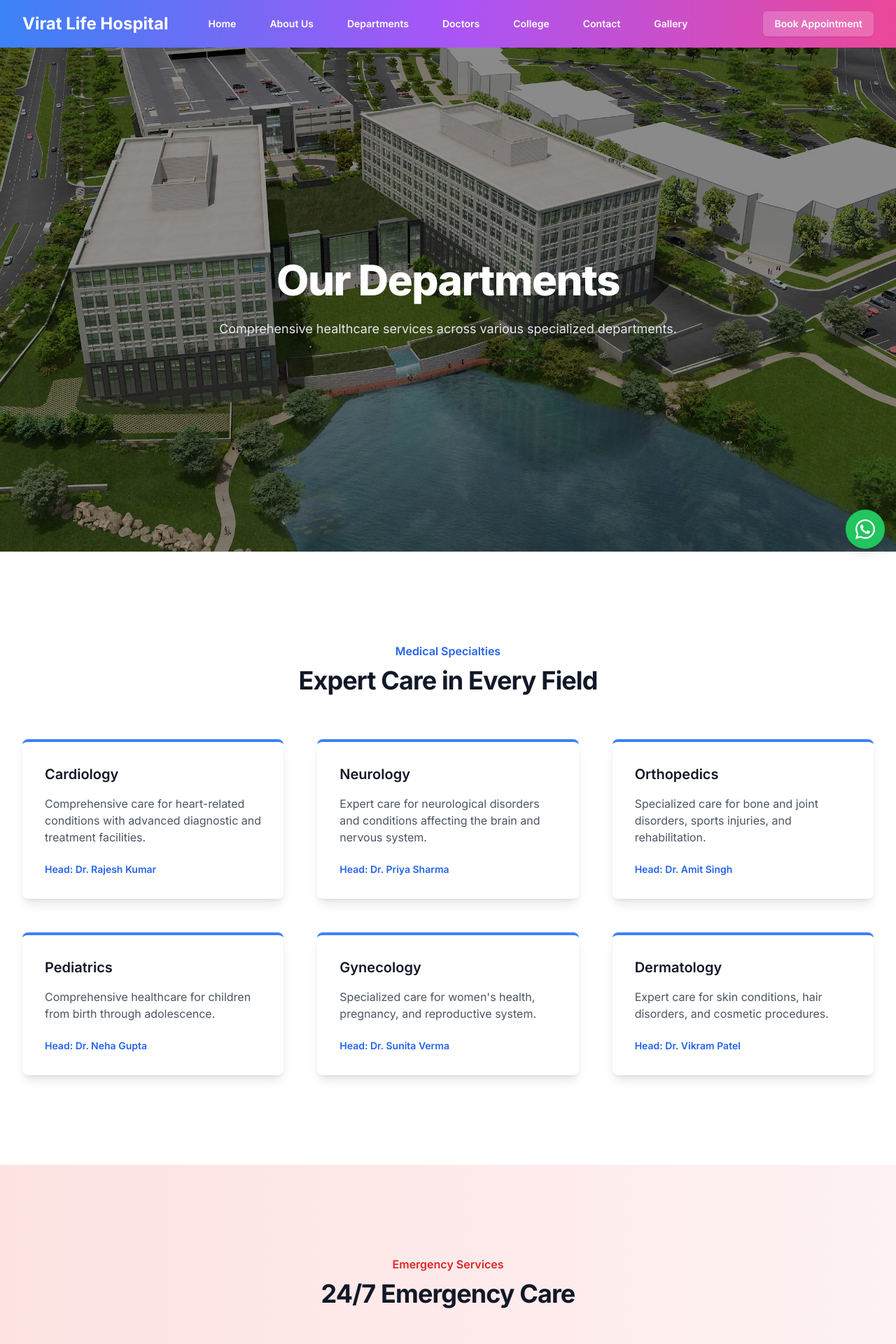
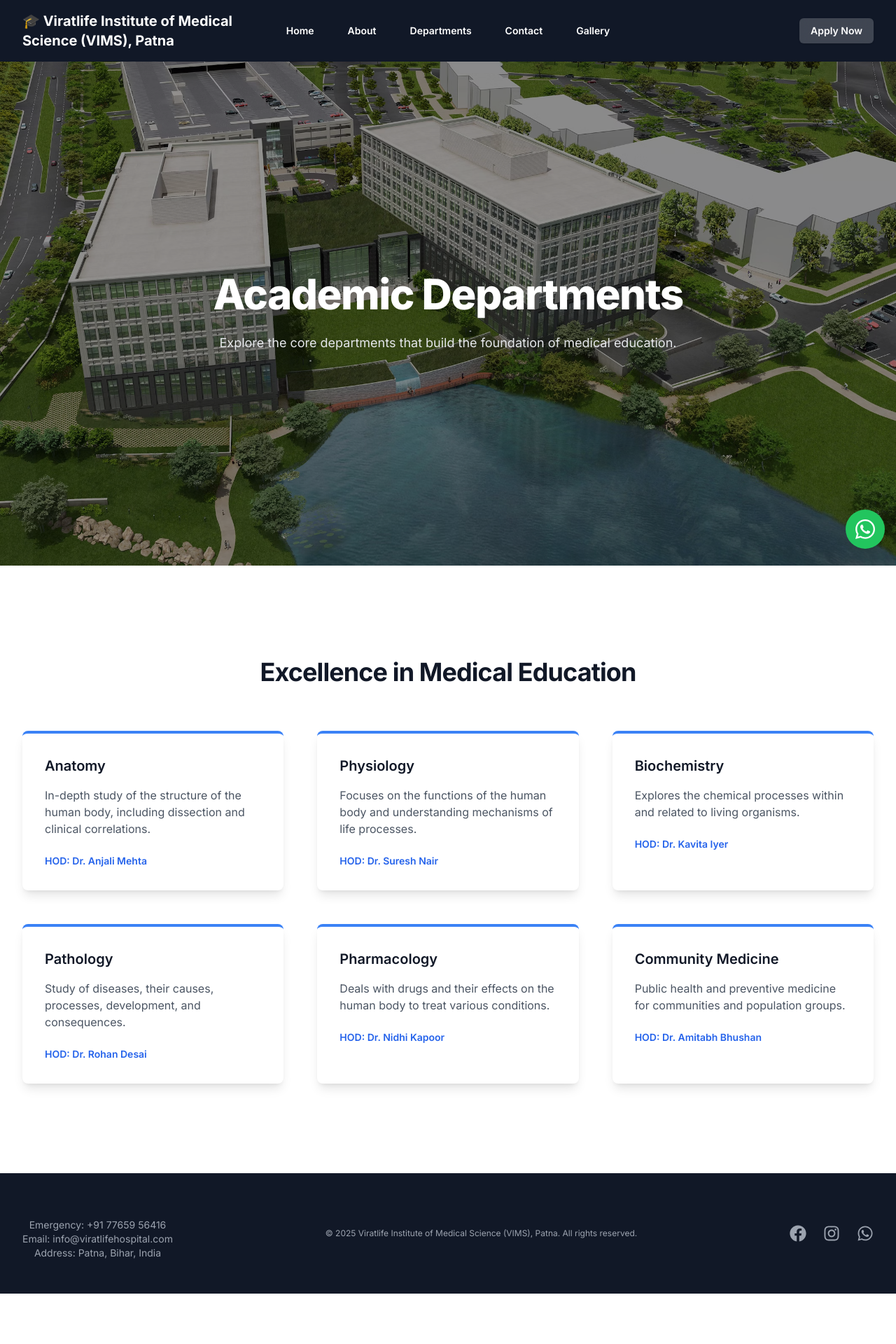
Before and after one commit to Krishnamurari7/virat-hospital, a Next.js app: page /departments in a window 1280 px wide. Shown: the top 1920 px of the page at 70% size. After the commit the page ends 1848 px from the top, so only its background shows below. Built offline with nearby package versions, Linux system fonts and the light colour scheme.

Commit message:
update  commit

```diff
--- a/app/appointment/page.tsx
+++ b/app/apply/page.tsx
@@ -10,13 +10,13 @@ const backgroundImages = [
   '/images/images3.avif',
 ];
 
-export default function Appointment() {
+export default function ApplyPage() {
   const [formData, setFormData] = useState({
     name: '',
     email: '',
     phone: '',
     department: '',
-    doctor: '',
+    role: '',
     date: '',
     time: '',
     message: '',
@@ -27,13 +27,13 @@ export default function Appointment() {
   useEffect(() => {
     const interval = setInterval(() => {
       setCurrentBg((prev) => (prev + 1) % backgroundImages.length);
-    }, 5000); // Change background every 5 seconds
+    }, 5000);
     return () => clearInterval(interval);
   }, []);
 
   const handleSubmit = (e: React.FormEvent) => {
     e.preventDefault();
-    console.log('Appointment form submitted:', formData);
+    console.log('Apply form submitted:', formData);
   };
 
   const handleChange = (e: React.ChangeEvent<HTMLInputElement | HTMLSelectElement | HTMLTextAreaElement>) => {
@@ -48,7 +48,7 @@ export default function Appointment() {
     <div className="relative min-h-screen bg-white">
       <Navigation />
 
-      {/* Hero Section with Animated Background */}
+      {/* Hero Section */}
       <div className="relative isolate overflow-hidden h-[80vh] flex items-center justify-center">
         <div
           className="absolute inset-0 bg-cover bg-center transition-all duration-1000"
@@ -62,17 +62,17 @@ export default function Appointment() {
           animate={{ opacity: 1, y: 0 }}
           transition={{ duration: 1 }}
         >
-          <h1 className="text-5xl md:text-6xl font-bold text-white drop-shadow-lg">Book an Appointment</h1>
+          <h1 className="text-5xl md:text-6xl font-bold text-white drop-shadow-lg">Apply Now</h1>
           <p className="mt-6 text-lg md:text-xl text-white/90">
-            Schedule a consultation with our expert doctors for personalized healthcare services.
+            Join our mission to provide better services and opportunities.
           </p>
         </motion.div>
       </div>
 
-      {/* Appointment Form */}
+      {/* Apply Form */}
       <div className="relative z-10 mx-auto max-w-7xl px-6 py-8 sm:py-16 lg:px-8">
+        <h2 className="text-center pb-3 text-3xl font-semibold leading-7 text-blue-600">Application Form</h2>
 
-      <h2 className="text-center pb-3 text-3xl font-semibold leading-7 text-blue-600">Appointment Form</h2>
         <motion.div
           className="mx-auto max-w-2xl bg-white/80 backdrop-blur-md rounded-2xl p-10 shadow-2xl"
           initial={{ opacity: 0, y: 50 }}
@@ -81,6 +81,7 @@ export default function Appointment() {
           transition={{ duration: 0.8 }}
         >
           <form onSubmit={handleSubmit} className="space-y-6">
+            {/* Name, Email, Phone */}
             {[
               { label: 'Full Name', name: 'name', type: 'text' },
               { label: 'Email', name: 'email', type: 'email' },
@@ -119,37 +120,33 @@ export default function Appointment() {
                   required
                 >
                   <option value="">Select Department</option>
-                  <option value="cardiology">Cardiology</option>
-                  <option value="neurology">Neurology</option>
-                  <option value="orthopedics">Orthopedics</option>
-                  <option value="pediatrics">Pediatrics</option>
-                  <option value="gynecology">Gynecology</option>
-                  <option value="dermatology">Dermatology</option>
+                  <option value="development">Development</option>
+                  <option value="design">Design</option>
+                  <option value="marketing">Marketing</option>
+                  <option value="operations">Operations</option>
                 </select>
               </div>
             </div>
 
-            {/* Doctor */}
+            {/* Role */}
             <div>
-              <label htmlFor="doctor" className="block text-sm font-medium leading-6 text-gray-900">
-                Doctor
+              <label htmlFor="role" className="block text-sm font-medium leading-6 text-gray-900">
+                Role Applying For
               </label>
               <div className="mt-2">
                 <select
-                  name="doctor"
-                  id="doctor"
-                  value={formData.doctor}
+                  name="role"
+                  id="role"
+                  value={formData.role}
                   onChange={handleChange}
                   className="block w-full rounded-md border border-gray-300 py-2 px-3 shadow-sm focus:ring-blue-500 focus:border-blue-500 sm:text-sm"
                   required
                 >
-                  <option value="">Select Doctor</option>
-                  <option value="dr-rajesh-kumar">Dr. Rajesh Kumar</option>
-                  <option value="dr-priya-sharma">Dr. Priya Sharma</option>
-                  <option value="dr-amit-singh">Dr. Amit Singh</option>
-                  <option value="dr-neha-gupta">Dr. Neha Gupta</option>
-                  <option value="dr-sunita-verma">Dr. Sunita Verma</option>
-                  <option value="dr-vikram-patel">Dr. Vikram Patel</option>
+                  <option value="">Select Role</option>
+                  <option value="frontend-dev">Frontend Developer</option>
+                  <option value="backend-dev">Backend Developer</option>
+                  <option value="ui-ux-designer">UI/UX Designer</option>
+                  <option value="seo-specialist">SEO Specialist</option>
                 </select>
               </div>
             </div>
@@ -158,7 +155,7 @@ export default function Appointment() {
             <div className="flex flex-col sm:flex-row sm:space-x-4">
               <div className="flex-1">
                 <label htmlFor="date" className="block text-sm font-medium leading-6 text-gray-900">
-                  Preferred Date
+                  Available From
                 </label>
                 <div className="mt-2">
                   <input
@@ -174,7 +171,7 @@ export default function Appointment() {
               </div>
               <div className="flex-1 mt-6 sm:mt-0">
                 <label htmlFor="time" className="block text-sm font-medium leading-6 text-gray-900">
-                  Preferred Time
+                  Preferred Time Slot
                 </label>
                 <div className="mt-2">
                   <input
@@ -190,7 +187,7 @@ export default function Appointment() {
               </div>
             </div>
 
-            {/* Additional Information */}
+            {/* Message */}
             <div>
               <label htmlFor="message" className="block text-sm font-medium leading-6 text-gray-900">
                 Additional Information
@@ -207,13 +204,13 @@ export default function Appointment() {
               </div>
             </div>
 
-            {/* Submit Button */}
+            {/* Submit */}
             <div className="pt-6">
               <button
                 type="submit"
                 className="w-full rounded-md bg-blue-600 px-6 py-3 text-white font-semibold shadow-md hover:bg-blue-700 transition-colors"
               >
-                Book Appointment
+                Submit Application
               </button>
             </div>
           </form>
--- a/app/departments/page.tsx
+++ b/app/departments/page.tsx
@@ -12,34 +12,34 @@ const backgroundImages = [
 
 const departments = [
   {
-    name: 'Cardiology',
-    description: 'Comprehensive care for heart-related conditions with advanced diagnostic and treatment facilities.',
-    head: 'Dr. Rajesh Kumar',
+    name: 'Anatomy',
+    description: 'In-depth study of the structure of the human body, including dissection and clinical correlations.',
+    head: 'Dr. Anjali Mehta',
   },
   {
-    name: 'Neurology',
-    description: 'Expert care for neurological disorders and conditions affecting the brain and nervous system.',
-    head: 'Dr. Priya Sharma',
+    name: 'Physiology',
+    description: 'Focuses on the functions of the human body and understanding mechanisms of life processes.',
+    head: 'Dr. Suresh Nair',
   },
   {
-    name: 'Orthopedics',
-    description: 'Specialized care for bone and joint disorders, sports injuries, and rehabilitation.',
-    head: 'Dr. Amit Singh',
+    name: 'Biochemistry',
+    description: 'Explores the chemical processes within and related to living organisms.',
+    head: 'Dr. Kavita Iyer',
   },
   {
-    name: 'Pediatrics',
-    description: 'Comprehensive healthcare for children from birth through adolescence.',
-    head: 'Dr. Neha Gupta',
+    name: 'Pathology',
+    description: 'Study of diseases, their causes, processes, development, and consequences.',
+    head: 'Dr. Rohan Desai',
   },
   {
-    name: 'Gynecology',
-    description: 'Specialized care for women\'s health, pregnancy, and reproductive system.',
-    head: 'Dr. Sunita Verma',
+    name: 'Pharmacology',
+    description: 'Deals with drugs and their effects on the human body to treat various conditions.',
+    head: 'Dr. Nidhi Kapoor',
   },
   {
-    name: 'Dermatology',
-    description: 'Expert care for skin conditions, hair disorders, and cosmetic procedures.',
-    head: 'Dr. Vikram Patel',
+    name: 'Community Medicine',
+    description: 'Public health and preventive medicine for communities and population groups.',
+    head: 'Dr. Amitabh Bhushan',
   },
 ];
 
@@ -49,9 +49,10 @@ export default function Departments() {
   useEffect(() => {
     const interval = setInterval(() => {
       setCurrentImage((prev) => (prev + 1) % backgroundImages.length);
-    }, 4000); // Change image every 4 seconds
+    }, 4000);
     return () => clearInterval(interval);
   }, []);
+
   return (
     <div className="bg-white">
       <Navigation />
@@ -70,7 +71,6 @@ export default function Departments() {
               exit={{ opacity: 0 }}
             />
           </AnimatePresence>
-          {/* Dark Overlay */}
           <div className="absolute inset-0 bg-black/40"></div>
         </div>
 
@@ -82,7 +82,7 @@ export default function Departments() {
             animate={{ y: 0, opacity: 1 }}
             transition={{ duration: 1 }}
           >
-            Our Departments
+            Academic Departments
           </motion.h1>
           <motion.p
             className="mt-6 text-lg leading-8 text-gray-200 max-w-2xl"
@@ -90,7 +90,7 @@ export default function Departments() {
             animate={{ y: 0, opacity: 1 }}
             transition={{ duration: 1, delay: 0.3 }}
           >
-            Comprehensive healthcare services across various specialized departments.
+            Explore the core departments that build the foundation of medical education.
           </motion.p>
         </div>
       </div>
@@ -98,9 +98,9 @@ export default function Departments() {
       {/* Departments Grid */}
       <section className="mx-auto max-w-7xl px-6 lg:px-8 py-24 sm:py-32">
         <div className="mx-auto max-w-2xl lg:text-center">
-          <h2 className="text-base font-semibold leading-7 text-blue-600">Medical Specialties</h2>
-          <p className="mt-2 text-3xl font-bold tracking-tight text-gray-900 sm:text-4xl">
-            Expert Care in Every Field
+          {/* <h2 className="text-base font-semibold leading-7 text-blue-600">Departments</h2> */}
+          <p className="mt-1 text-3xl font-bold tracking-tight text-gray-900 sm:text-4xl">
+            Excellence in Medical Education
           </p>
         </div>
 
@@ -118,45 +118,12 @@ export default function Departments() {
               <h3 className="text-xl font-semibold text-gray-900">{department.name}</h3>
               <p className="mt-4 text-gray-600">{department.description}</p>
               <p className="mt-6 text-sm font-semibold text-blue-600">
-                Head: {department.head}
+                HOD: {department.head}
               </p>
             </motion.div>
           ))}
         </div>
       </section>
-
-      {/* Emergency Services */}
-      <motion.section
-        className="bg-gradient-to-r from-red-100 to-red-50 py-24 sm:py-32"
-        initial={{ opacity: 0 }}
-        whileInView={{ opacity: 1 }}
-        viewport={{ once: true }}
-        transition={{ duration: 1 }}
-      >
-        <div className="mx-auto max-w-7xl px-6 lg:px-8">
-          <div className="mx-auto max-w-2xl lg:text-center">
-            <h2 className="text-base font-semibold leading-7 text-red-600">Emergency Services</h2>
-            <p className="mt-2 text-3xl font-bold tracking-tight text-gray-900 sm:text-4xl">
-              24/7 Emergency Care
-            </p>
-          </div>
-
-          <div className="mx-auto mt-16 max-w-2xl text-center">
-            <p className="text-lg leading-8 text-gray-600">
-              Our emergency department is staffed with experienced medical professionals and equipped with state-of-the-art facilities to provide immediate care in critical situations.
-            </p>
-            <div className="mt-10 flex justify-center">
-              <motion.a
-                href="tel:+911234567890"
-                className="inline-flex items-center justify-center rounded-full bg-red-600 px-6 py-3 text-base font-semibold text-white shadow-lg hover:bg-red-500 transition-all duration-300"
-                whileHover={{ scale: 1.1 }}
-              >
-                Emergency: +91 1234567890
-              </motion.a>
-            </div>
-          </div>
-        </div>
-      </motion.section>
     </div>
   );
 }
--- a/app/page.tsx
+++ b/app/page.tsx
@@ -151,7 +151,7 @@ export default function Home() {
 
         <div className="mx-auto max-w-7xl pb-24 pt-10 sm:pb-32 lg:grid lg:grid-cols-2 lg:gap-x-8 lg:px-8 lg:py-40">
           <div className="px-6 lg:px-0 lg:pt-4">
-            <div className="mx-auto max-w-2xl">
+            {/* <div className="mx-auto max-w-2xl">
               <div className="max-w-xl bg-slate-100 p-6 rounded-lg shadow-lg">
                 <h1 className="mt-10 text-4xl font-bold tracking-tight text-gray-900 sm:text-6xl">
                   Welcome to Virat Life Hospital
@@ -171,7 +171,7 @@ export default function Home() {
                   </Link>
                 </div>
               </div>
-            </div>
+            </div> */}
           </div>
         </div>
       </div>
@@ -186,7 +186,7 @@ export default function Home() {
           <div className="mt-8 flex lg:mt-0 lg:flex-shrink-0">
             <div className="inline-flex rounded-md shadow">
               <Link
-                href="/college/apply"
+                href="/apply"
                 className="inline-flex items-center justify-center rounded-md border border-transparent bg-white px-5 py-3 text-base font-medium text-blue-600 hover:bg-blue-50"
               >
                 Apply Now
--- a/components/Footer.tsx
+++ b/components/Footer.tsx
@@ -21,11 +21,11 @@ export default function Footer() {
         </div>
         <div className="mt-8 md:order-1 md:mt-0">
           <p className="text-center text-xs leading-5 text-gray-400">
-            &copy; {new Date().getFullYear()} Virat Life Hospital Patna. All rights reserved.
+            &copy; {new Date().getFullYear()} Viratlife Institute of Medical Science (VIMS), Patna. All rights reserved.
           </p>
         </div>
           <div className="mt-4 text-center text-sm text-gray-400">
-            <p>Emergency: +91 1234567890</p>
+            <p>Emergency: +91 77659 56416</p>
             <p>Email: info@viratlifehospital.com</p>
             <p>Address: Patna, Bihar, India</p>
           </div>
--- a/components/Navigation.tsx
+++ b/components/Navigation.tsx
@@ -6,10 +6,10 @@ import { Bars3Icon, XMarkIcon } from '@heroicons/react/24/outline';
 
 const navigation = [
   { name: 'Home', href: '/' },
-  { name: 'About Us', href: '/about' },
+  { name: 'About', href: '/about' },
   { name: 'Departments', href: '/departments' },
-  { name: 'Doctors', href: '/doctors' },
-  { name: 'College', href: '/college' },
+  // { name: 'Doctors', href: '/doctors' },
+  // { name: 'College', href: '/college' },
   { name: 'Contact', href: '/contact' },
   { name: 'Gallery', href: '/gallery' },
 
@@ -19,16 +19,16 @@ export default function Navigation() {
   const [mobileMenuOpen, setMobileMenuOpen] = useState(false);
 
   return (
-    <header className="bg-gradient-to-r from-blue-500 via-purple-500 to-pink-500 shadow-md">
+    <header className="bg-gray-900 shadow-md">
       <nav className="mx-auto flex max-w-7xl items-center justify-between p-4 lg:px-8" aria-label="Global">
         <div className="flex lg:flex-1">
           <Link href="/" className="-m-1.5 p-1.5">
-            <span className="text-2xl font-bold text-white">Virat Life Hospital</span>
+            <span className="text-xl font-bold text-white">🎓 Viratlife Institute of Medical Science (VIMS), Patna</span>
           </Link>
         </div>
 
         {/* Mobile menu button */}
-        <div className="flex lg:hidden">
+        <div className="flex lg:hidden ">
           <button
             type="button"
             className="-m-2.5 inline-flex items-center justify-center rounded-md p-2.5 text-white transition hover:scale-110"
@@ -40,7 +40,7 @@ export default function Navigation() {
         </div>
 
         {/* Desktop Menu */}
-        <div className="hidden lg:flex lg:gap-x-12">
+        <div className="hidden lg:flex lg:gap-x-12 lg:flex-1 lg:justify-center">
           {navigation.map((item) => (
             <Link
               key={item.name}
@@ -55,10 +55,10 @@ export default function Navigation() {
         {/* Book Appointment Button */}
         <div className="hidden lg:flex lg:flex-1 lg:justify-end">
           <Link
-            href="/appointment"
+            href="/apply"
             className="rounded-md bg-white/20 px-4 py-2 text-sm font-semibold text-white shadow hover:bg-white/30 transition-all duration-300 backdrop-blur-md"
           >
-            Book Appointment
+            Apply Now
           </Link>
         </div>
       </nav>
```
Also changed, not shown: app/gallery/page.tsx (+9 -1 lines).
